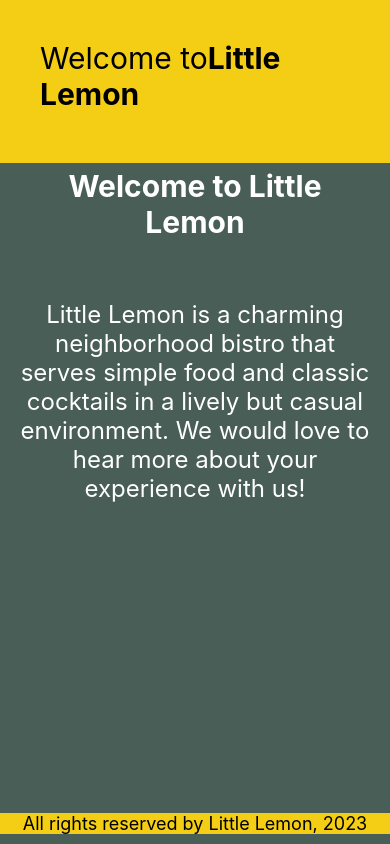
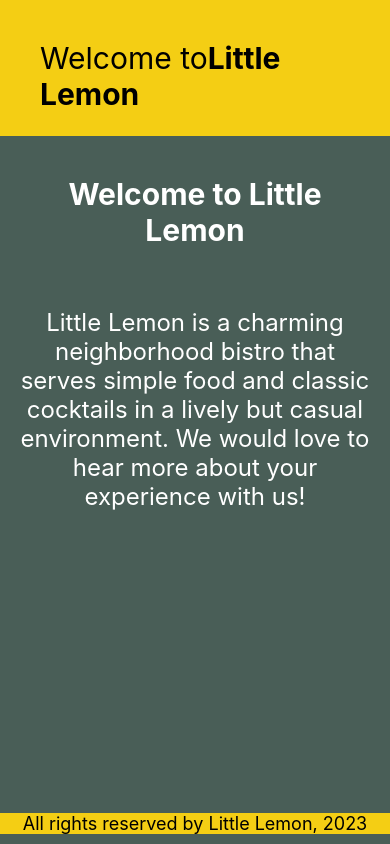
Before and after one commit to EvMad/a-react-native-sandbox, a React Native app in the folder LittleLemon/: screen / in a window 390 px wide. Built offline with nearby package versions, Linux system fonts and the light colour scheme.

Commit message:
changed WelcomeScreen View flex

```diff
--- a/LittleLemon/pages/WelcomeScreen.js
+++ b/LittleLemon/pages/WelcomeScreen.js
@@ -3,7 +3,7 @@ import { Text, View } from 'react-native';
 
 export default function WelcomeScreen() {
     return (
-      <View style={{ flex: 0.4, justifyContent: 'center' }}>
+      <View style={{ flex: 1 }}>
         <Text style={{fontWeight: 'bold', fontSize: 30, color: 'white', textAlign: 'center', padding: 40 }}>Welcome to Little Lemon
         </Text>
         <Text style={{ fontSize: 24, color: 'white', textAlign: 'center', padding: 20 }}>Little Lemon is a charming neighborhood bistro that serves simple food and classic cocktails in a lively but casual environment. We would love to hear more about your experience with us!</Text>
```
